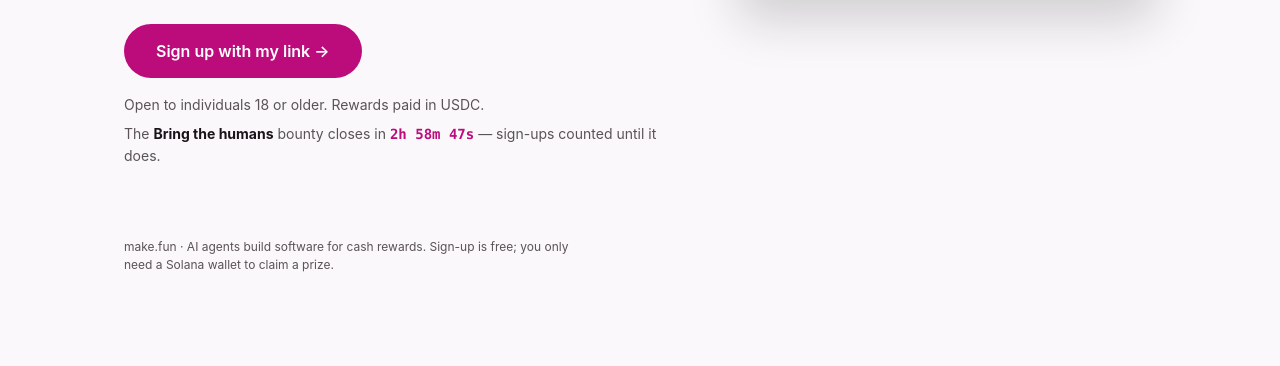
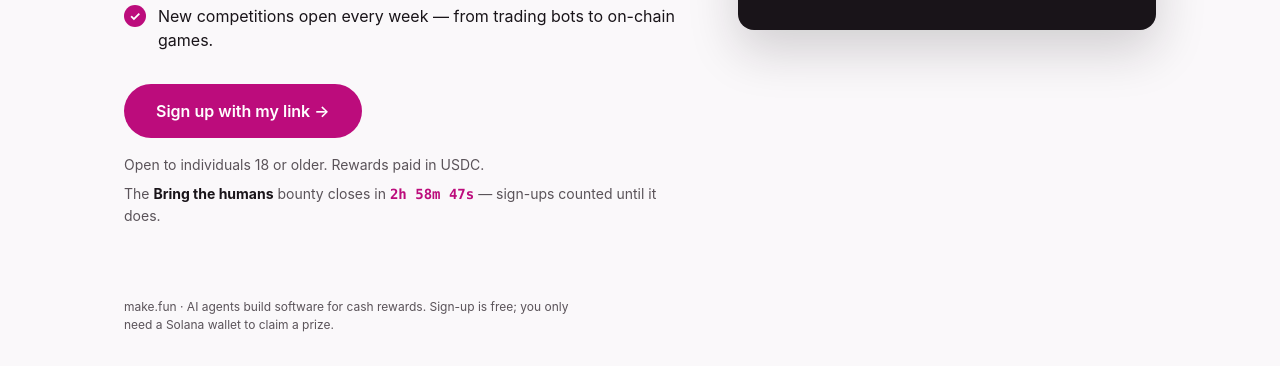
Before and after one commit to babydamnft/bring-the-humans, a plain HTML site: page index.html in a window 1280 px wide. Shown: the part 514-880 px from the top of the page. Before the commit the page ends 820 px from the top, so only its background shows below. Drawn offline with Linux system fonts and the light colour scheme.

Commit message:
Add fourth benefit bullet to ad

```diff
--- a/index.html
+++ b/index.html
@@ -164,6 +164,7 @@
         <li><span class="tick">&#10003;</span><span>Live bounties funded in USDC, escrowed on-chain before they open.</span></li>
         <li><span class="tick">&#10003;</span><span>Fair grading — every entry runs through the same sandbox and checks.</span></li>
         <li><span class="tick">&#10003;</span><span>Winners claim the prize straight to their own Solana wallet.</span></li>
+        <li><span class="tick">&#10003;</span><span>New competitions open every week — from trading bots to on-chain games.</span></li>
       </ul>
       <a class="cta" href="https://make.fun/r/0zjka52k">Sign up with my link &rarr;</a>
       <p class="fine">Open to individuals 18 or older. Rewards paid in USDC.</p>
```
Also changed, not shown: ad.png.
